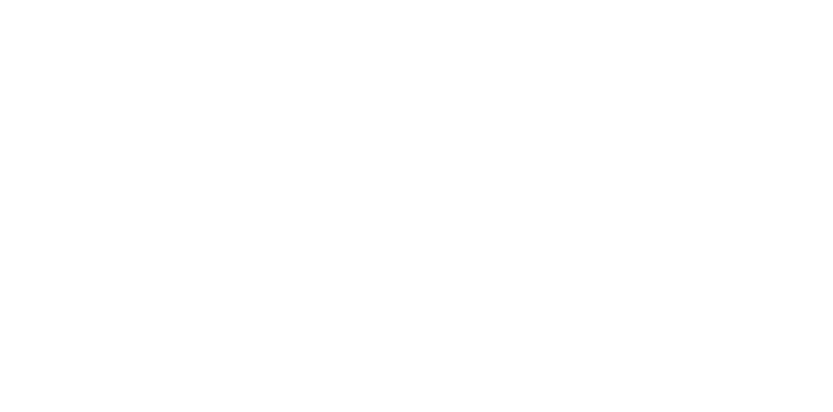
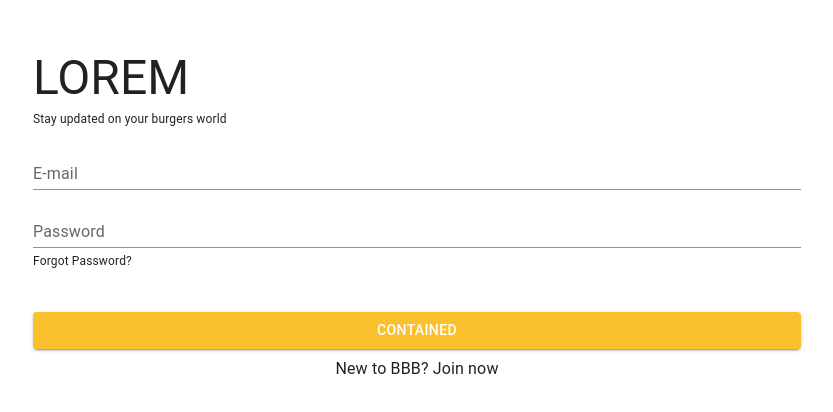
Before and after one commit to styylz/burgerProject, a React (Create React App) app in the folder client/: page /login in a window 1280 px wide. Before the commit this address had no page. Shown: the part 110-522 px from the top of the page, without its empty margins (47-880 px from the left). Built offline with nearby package versions, Linux system fonts and the light colour scheme.

Commit message:
feat(4):Sign In page

```diff
--- a/client/src/App.jsx
+++ b/client/src/App.jsx
@@ -4,14 +4,20 @@
   Routes,
   Route,
 } from 'react-router-dom';
+import CssBaseline from '@mui/material/CssBaseline';
 import Navbar from './components/partials/navbar';
+import SignIn from './pages/sign-in-page';
 
 const App = () => (
-  <RouterProvider>
-    <Routes>
-      <Route path="/" element={<Navbar />} />
-    </Routes>
-  </RouterProvider>
+  <CssBaseline>
+    <RouterProvider>
+      <Routes>
+        <Route path="/" element={<Navbar />} />
+        <Route path="/login" element={<SignIn />} />
+      </Routes>
+    </RouterProvider>
+  </CssBaseline>
+
 );
 
 export default App;
--- /dev/null
+++ b/client/src/pages/sign-in-page/index.jsx
@@ -0,0 +1,46 @@
+import {
+  Container, Box, Typography, TextField, Button,
+} from '@mui/material';
+import { yellow } from '@mui/material/colors';
+import React from 'react';
+
+const yellowCol = yellow[700];
+
+const SignIn = () => (
+
+  <Container
+    maxWidth
+    sx={{
+      minHeight: '100vh',
+      position: 'relative',
+    }}
+  >
+    <Box sx={{
+      position: 'absolute',
+      top: '20%',
+      left: '80px',
+      width: '60%',
+      height: '350px',
+      display: 'flex',
+      flexDirection: 'column',
+    }}
+    >
+      <Box sx={{ mb: 1.5 }}>
+        <Typography variant="h3" sx={{ textAlign: 'left' }}> LOREM</Typography>
+        <Typography variant="p" sx={{ fontSize: '12px' }}> Stay updated on your burgers world</Typography>
+      </Box>
+      <Box sx={{ mb: 5 }}>
+        <TextField fullWidth label="E-mail" variant="standard" sx={{ marginBottom: '10px', color: yellowCol }} />
+        <TextField fullWidth label="Password" variant="standard" />
+        <Typography sx={{ fontSize: '12px' }} variant="p"> Forgot Password?</Typography>
+      </Box>
+      <Box sx={{ mb: 1 }}>
+        <Button fullWidth variant="contained" sx={{ backgroundColor: yellowCol }}>Contained</Button>
+      </Box>
+      <Typography sx={{ textAlign: 'center' }} variant="p"> New to BBB? Join now </Typography>
+
+    </Box>
+  </Container>
+);
+
+export default SignIn;
```
